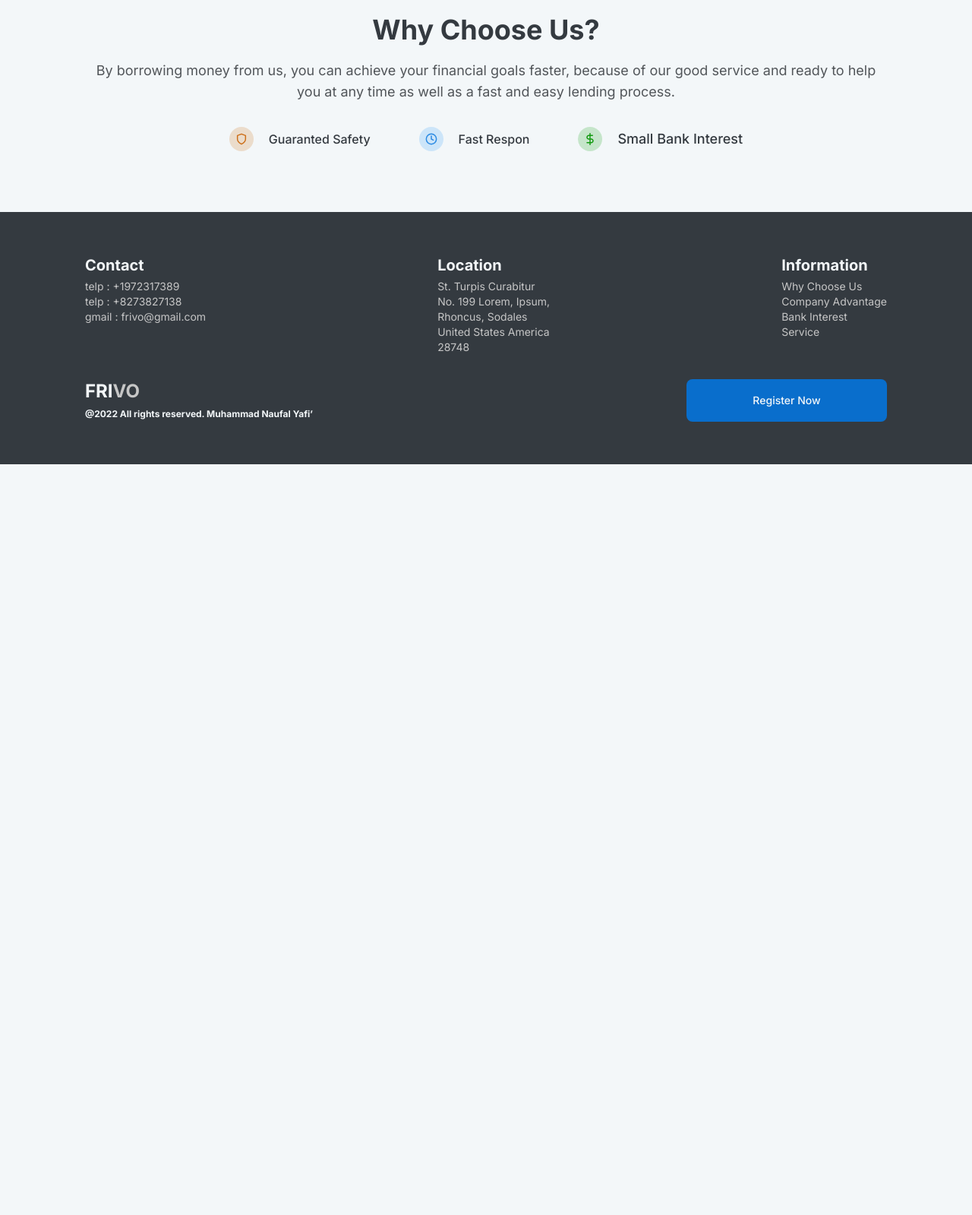
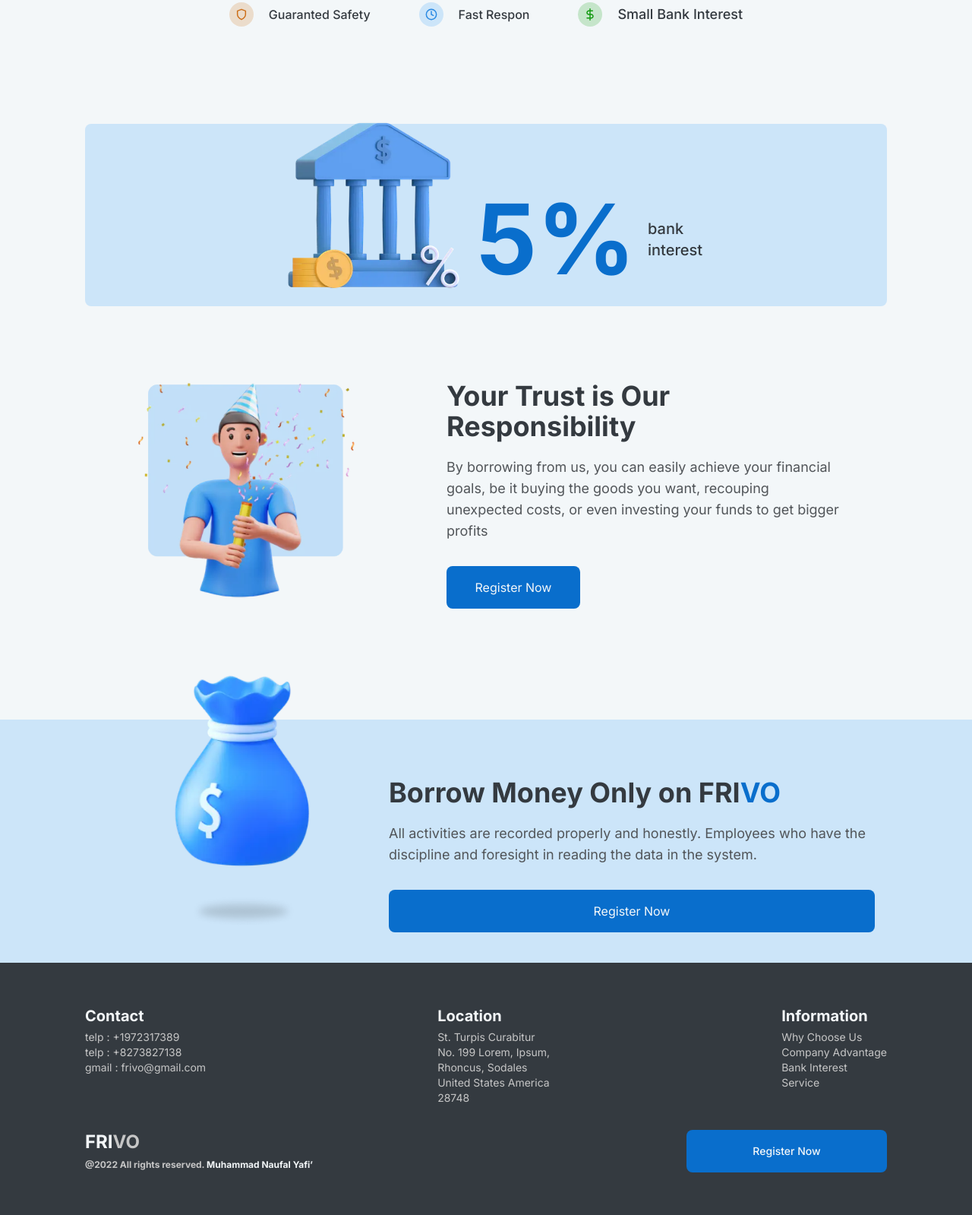
Before and after one commit to naufal-yafi/landing-page-frivo, a website: page index.html in a window 1280 px wide. Shown: the part 857-2456 px from the top of the page at 76% size. Before the commit the page ends 1468 px from the top, so only its background shows below. Drawn offline with Linux system fonts and the light colour scheme.

Commit message:
create cta page and make this responsive

```diff
--- a/index.html
+++ b/index.html
@@ -27,8 +27,7 @@
 </head>
 
 <body class="flex flex-col justify-center items-center font-Inter text-base text-neutral-900 bg-neutral-50">
-    <header
-        class="fixed top-0 left-0 w-full h-12 lg:h-16 xl:h-20 px-3 lg:px-12 xl:px-28 flex justify-between items-center bg-neutral-50">
+    <header class="fixed z-50 top-0 left-0 w-full h-12 lg:h-16 xl:h-20 px-3 lg:px-12 xl:px-28 flex justify-between items-center bg-neutral-50">
         <p id="logo" class="font-Inter font-bold text-neutral-900 tracking-widest text-sm lg:text-lg">FRI<span
                 class="text-blue-600">VO</span></p>
         <button id="btn-menu" class="lg:hidden" aria-label="click to show menu">
@@ -55,11 +54,10 @@
         </nav>
     </header>
 
-    <main
-        class="mt-20 lg:mt-24 xl:mt-28 w-full flex flex-col-reverse items-center lg:flex-row lg:justify-around px-3 lg:px-12 xl:px-28">
+    <main id="home" class="mt-20 lg:mt-24 xl:mt-28 w-full flex flex-col-reverse items-center lg:flex-row lg:justify-around px-3 lg:px-12 xl:px-28">
         <div id="container">
-            <hgroup class="text-neutral-900 lg:w-3/4">
-                <h1 class="font-Inter font-bold text-3xl lg:text-8xl sm:text-5xl">A <strong class="text-blue-600">Trusted</strong>
+            <hgroup class="text-neutral-900 xl:w-3/4">
+                <h1 class="font-Inter font-bold text-3xl 2xl:text-8xl md:text-7xl sm:text-5xl">A <strong class="text-blue-600">Trusted</strong>
                     Place To
                     Borrow Money</h1>
                 <p class="mt-5 mb-8 text-neutral-800 text-sm lg:text-lg">A safe online money lending place and under
@@ -76,14 +74,14 @@
             </div>
         </div>
         <img src="./assets/images/wallet/wallet-small.webp" alt="3D image wallet" layout="responsive" width="300px"
-            height="300px" class="lg:w-1/2"
+            height="300px" class="xl:w-1/2"
             srcset="./assets/images/wallet/wallet-small.webp 300w, ./assets/images/wallet/wallet-medium.webp 768w, ./assets/images/wallet/wallet-large.webp 1280w">
     </main>
 
-    <section id="why=us" class="w-full px-3 lg:px-12 xl:px-28 mt-14 lg:mt-16 xl:mt-20">
+    <section id="why-us" class="w-full px-3 lg:px-12 xl:px-28 mt-14 lg:mt-16 xl:mt-20">
         <article>
             <hgroup>
-                <h1 class="font-Inter font-bold text-2xl lg:text-4xl text-center">Why Choose Us?</h1>
+                <h1 class="font-bold text-2xl lg:text-4xl text-center">Why Choose Us?</h1>
                 <p class="mt-2 lg:mt-5 mb-5 lg:mb-8 text-neutral-800 text-sm lg:text-lg lg:text-center">By borrowing money from us, you can achieve your financial goals faster, because of our good service and ready to help
                 you at any time as well as a fast and easy lending process.</p>
             </hgroup>
@@ -113,7 +111,44 @@
         </div>
     </section>
 
-    <footer class="mt-12 lg:mt-16 xl:mt-20 w-full bg-neutral-900 text-neutral-50 px-3 py-5 lg:px-12 lg:py-14 xl:px-28">
+    <section id="interest" class="w-full px-3 lg:px-12 xl:px-28 mt-20 lg:mt-32 flex justify-center items-end">
+        <div id="bg" class="w-full h-64 lg:h-60 bg-blue-100 rounded-lg"></div>
+        <div id="container" class="absolute flex flex-col lg:flex-row justify-end lg:justify-center items-center lg:items-end">
+            <img src="./assets/images/bank/bank-small.webp" alt="3D image bank" layout="responsive" width="220px" height="220px" class="lg:w-1/3" srcset="./assets/images/bank/bank-small.webp 300w, ./assets/images/bank/bank-medium.webp 760w, ./assets/images/bank/bank-large.webp 1280w">
+            <hgroup class="flex flex-row items-center gap-4 mt-2 mb-6 lg:items-center">
+                <h1 class="font-bold text-6xl lg:text-9xl text-blue-600">5%</h1>
+                <p class="font-medium text-neutral-900 text-base lg:text-xl">bank<br>interest</p>
+            </hgroup>
+        </div>
+    </section>
+
+    <section id="service" class="w-full px-3 lg:px-12 xl:px-28 mt-16 lg:mt-20 flex flex-col lg:flex-row items-center lg:justify-around">
+        <img src="./assets/images/person/person-small.webp" alt="3D image person" width="250px" height="250px" class="lg:w-80" srcset="./assets/images/person/person-small.webp 300w, ./assets/images/person/person-medium.webp 768w, ./assets/images/person/person-large.webp 1280w">
+        <div id="group" class="lg:w-1/2">
+            <hgroup>
+                <h1 class="font-bold text-2xl lg:text-4xl text-center lg:text-start mt-4">Your Trust is Our Responsibility</h1>
+                <p class="mt-2 lg:mt-5 mb-5 lg:mb-8 text-neutral-800 text-sm lg:text-lg lg:text-start">By borrowing from us, you can easily achieve your financial goals, be it buying the goods you want, recouping unexpected
+                costs, or even investing your funds to get bigger profits</p>
+            </hgroup>
+            <button class="bg-blue-600 hover:bg-blue-500 text-neutral-50 py-3 lg:py-4 w-full rounded-lg lg:w-44" aria-label="click to register">Register Now</button>
+        </div>
+    </section>
+
+    <section id="cta" class="w-full flex justify-center items-end mt-24 lg:mt-36">
+        <div id="bg" class="w-full h-80 bg-blue-100"></div>
+        <div id="group" class="absolute flex flex-col lg:flex-row lg:justify-center lg:items-end items-center mb-4 px-3 lg:px-0">
+            <img src="./assets/images/sack/sack-small.webp" alt="3D image sack" width="140px" height="140px" class="lg:w-96" srcset="./assets/images/sack/sack-small.webp 300w, ./assets/images/sack/sack-medium.webp 768w, ./assets/images/sack/sack-large.webp 1280w">
+            <div id="group" class="lg:w-1/2 lg:mb-6">
+                <hgroup>
+                    <h1 class="font-bold text-2xl lg:text-4xl text-start lg:text-start mt-4 sm:text-center">Borrow Money Only on FRI<span class="text-blue-600">VO</span></h1>
+                    <p class="mt-2 lg:mt-5 mb-5 lg:mb-8 text-neutral-800 text-sm lg:text-lg lg:text-start">All activities are recorded properly and honestly. Employees who have the discipline and foresight in reading the data in the system.</p>
+                </hgroup>
+                <button class="bg-blue-600 hover:bg-blue-500 text-neutral-50 w-full rounded-lg py-4" aria-label="click to register">Register Now</button>
+            </div>
+        </div>
+    </section>
+
+    <footer class="w-full bg-neutral-900 text-neutral-50 px-3 py-5 lg:px-16 lg:py-14 xl:px-28">
         <div id="information-group" class="flex flex-col lg:flex-row gap-4 justify-center lg:justify-between">
             <section class="text-center lg:text-start">
                 <strong class="font-Inter font-bold text-base lg:text-xl">Contact</strong>
@@ -156,7 +191,7 @@
         <div id="copyright" class="flex flex-col lg:flex-row gap-4 justify-center lg:justify-between mt-4 lg:mt-8">
             <hgroup class="text-center lg:text-start">
                 <h1 class="font-Inter font-bold text-2xl">FRI<span class="text-neutral-100">VO</span></h1>
-                <strong class="font-Inter font-bold text-xs">@2022 All rights reserved. <span
+                <strong class="font-Inter font-bold text-xs text-neutral-100">@2022 All rights reserved. <span
                         class="text-neutral-50">Muhammad Naufal Yafi’</span></strong>
             </hgroup>
             <button
```
Also changed, not shown: build/style/output.css, dist/css/style.css.
